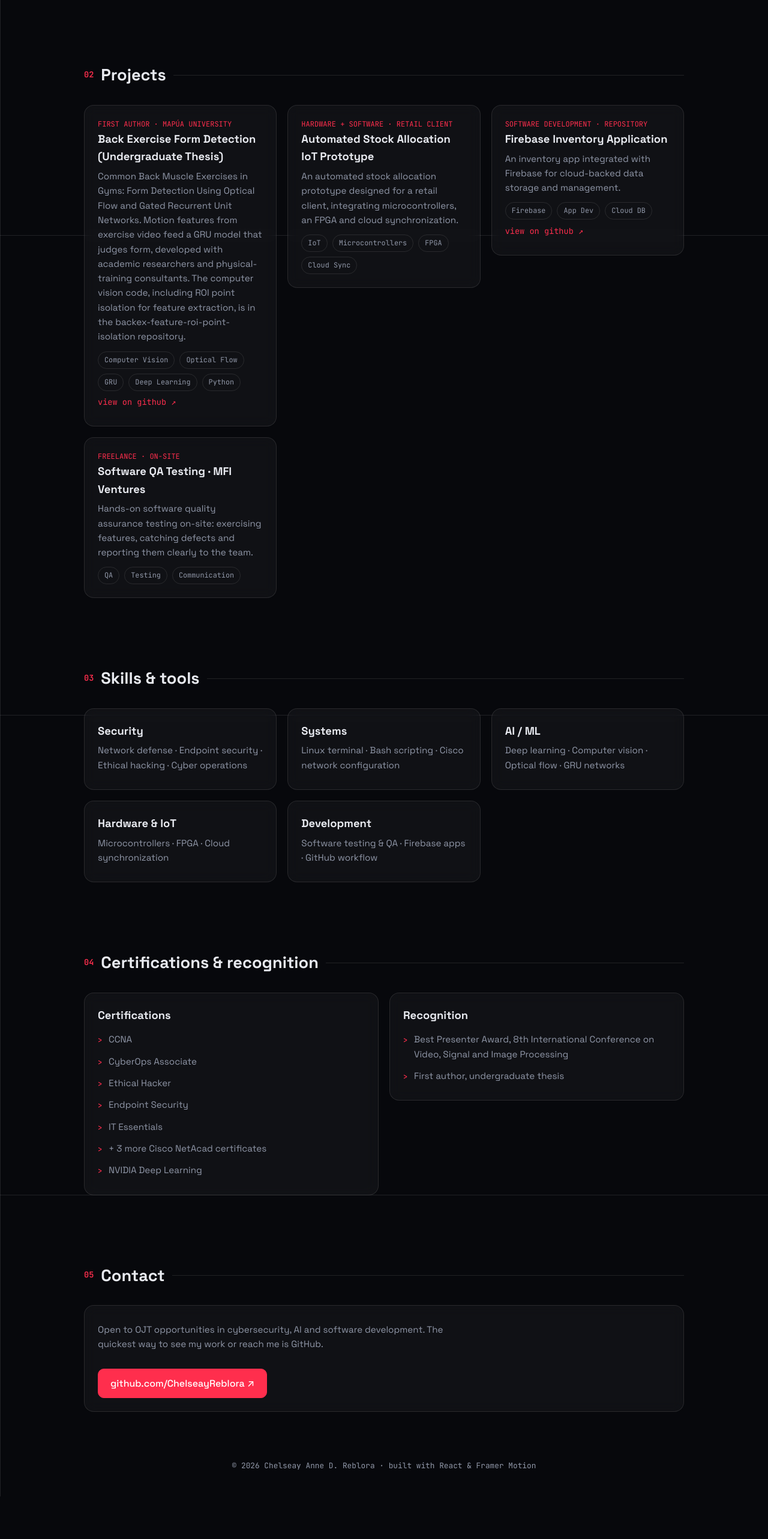
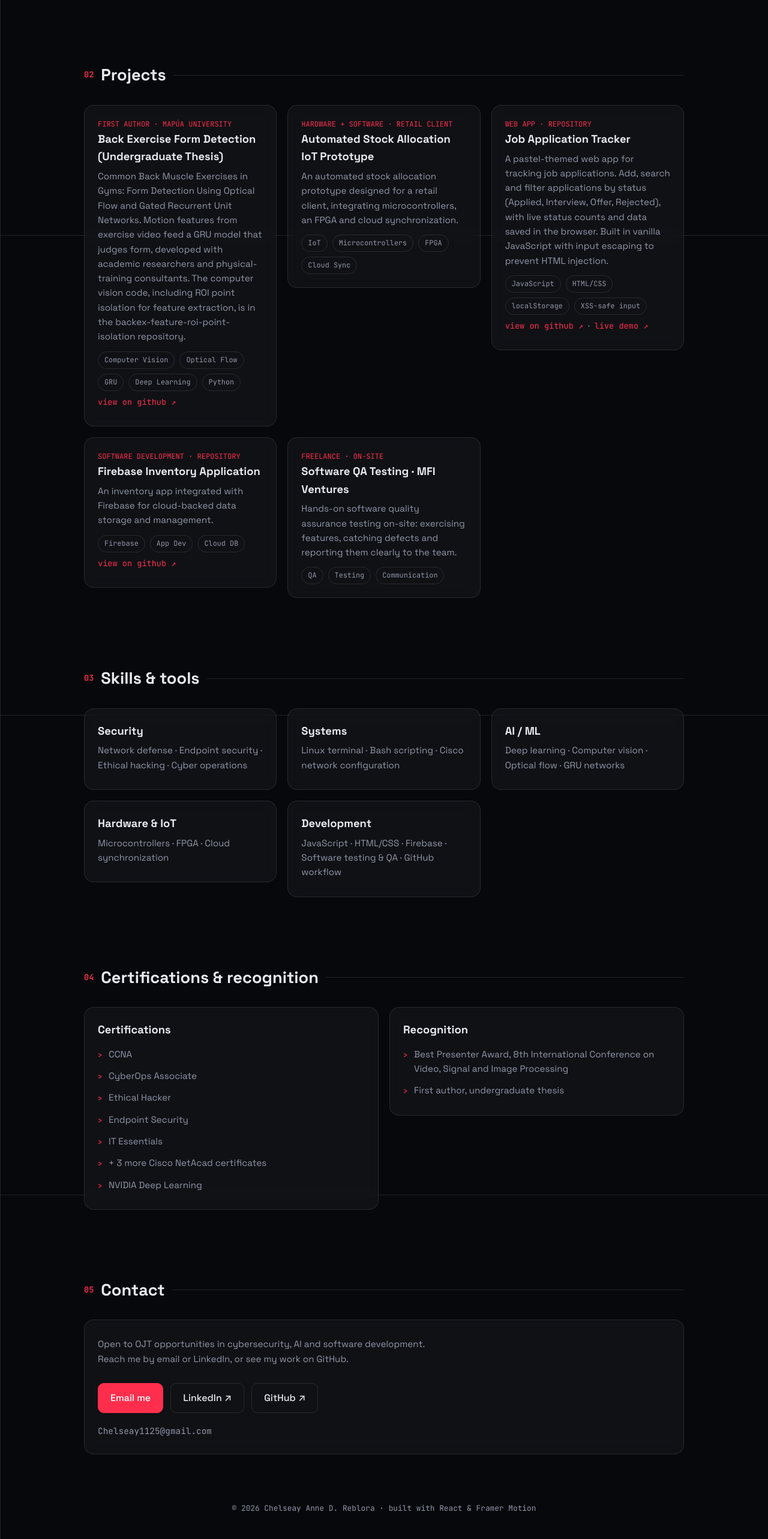
Before and after one commit to ChelseayReblora/portfolio-, a React (Vite) app: page / in a window 1280 px wide. Shown: the part 1208-3774 px from the top of the page at 60% size. Before the commit the page ends 3703 px from the top, so only its background shows below. Built offline with nearby package versions, Linux system fonts and the light colour scheme.

Commit message:
Add new project "Job Application Tracker" and update contact information in App component

```diff
--- a/src/App.jsx
+++ b/src/App.jsx
@@ -2,6 +2,8 @@ import { useState, useEffect } from "react";
 import { motion } from "framer-motion";
 
 const GH = "https://github.com/ChelseayReblora";
+const EMAIL = "Chelseay1125@gmail.com";
+const LI = "https://www.linkedin.com/in/chelseay-anne-reblora-50914a343/";
 const roles = ["Computer Engineer", "Cybersecurity Specialist", "AI & Computer Vision Builder", "Software Developer"];
 
 const projects = [
@@ -12,6 +14,10 @@ const projects = [
   { t: "Automated Stock Allocation IoT Prototype", m: "HARDWARE + SOFTWARE · RETAIL CLIENT",
     d: "An automated stock allocation prototype designed for a retail client, integrating microcontrollers, an FPGA and cloud synchronization.",
     tags: ["IoT", "Microcontrollers", "FPGA", "Cloud Sync"] },
+  { t: "Job Application Tracker", m: "WEB APP · REPOSITORY",
+    d: "A pastel-themed web app for tracking job applications. Add, search and filter applications by status (Applied, Interview, Offer, Rejected), with live status counts and data saved in the browser. Built in vanilla JavaScript with input escaping to prevent HTML injection.",
+    tags: ["JavaScript", "HTML/CSS", "localStorage", "XSS-safe input"],
+    href: `${GH}/JobApplication_Tracker`, live: "https://chelseayreblora.github.io/JobApplication_Tracker/" },
   { t: "Firebase Inventory Application", m: "SOFTWARE DEVELOPMENT · REPOSITORY",
     d: "An inventory app integrated with Firebase for cloud-backed data storage and management.",
     tags: ["Firebase", "App Dev", "Cloud DB"], href: `${GH}?tab=repositories` },
@@ -24,7 +30,7 @@ const skills = [
   ["Systems", "Linux terminal · Bash scripting · Cisco network configuration"],
   ["AI / ML", "Deep learning · Computer vision · Optical flow · GRU networks"],
   ["Hardware & IoT", "Microcontrollers · FPGA · Cloud synchronization"],
-  ["Development", "Software testing & QA · Firebase apps · GitHub workflow"],
+  ["Development", "JavaScript · HTML/CSS · Firebase · Software testing & QA · GitHub workflow"],
 ];
 const certs = ["CCNA", "CyberOps Associate", "Ethical Hacker", "Endpoint Security", "IT Essentials", "+ 3 more Cisco NetAcad certificates", "NVIDIA Deep Learning"];
 
@@ -119,7 +125,12 @@ export default function App() {
                   <h3>{p.t}</h3>
                   <p>{p.d}</p>
                   <div className="chips">{p.tags.map((t) => <span className="chip" key={t}>{t}</span>)}</div>
-                  {p.href && <p><a className="lnk" href={p.href} target="_blank" rel="noopener noreferrer">view on github ↗</a></p>}
+                  {(p.href || p.live) && (
+                    <p>
+                      {p.href && <a className="lnk" href={p.href} target="_blank" rel="noopener noreferrer">view on github ↗</a>}
+                      {p.live && <> &nbsp;·&nbsp; <a className="lnk" href={p.live} target="_blank" rel="noopener noreferrer">live demo ↗</a></>}
+                    </p>
+                  )}
                 </article>
               </Reveal>
             ))}
@@ -149,8 +160,13 @@ export default function App() {
         <Section id="contact" n="05" title="Contact">
           <Reveal>
             <div className="card">
-              <p className="lead">Open to OJT opportunities in cybersecurity, AI and software development. The quickest way to see my work or reach me is GitHub.</p>
-              <div className="btns"><a className="btn p" href={GH} target="_blank" rel="noopener noreferrer">github.com/ChelseayReblora ↗</a></div>
+              <p className="lead">Open to OJT opportunities in cybersecurity, AI and software development. Reach me by email or LinkedIn, or see my work on GitHub.</p>
+              <div className="btns">
+                <a className="btn p" href={`mailto:${EMAIL}`}>Email me</a>
+                <a className="btn" href={LI} target="_blank" rel="noopener noreferrer">LinkedIn ↗</a>
+                <a className="btn" href={GH} target="_blank" rel="noopener noreferrer">GitHub ↗</a>
+              </div>
+              <p className="lead" style={{ marginTop: 18, fontFamily: "var(--mono)", fontSize: ".9rem" }}>{EMAIL}</p>
             </div>
           </Reveal>
         </Section>
```
